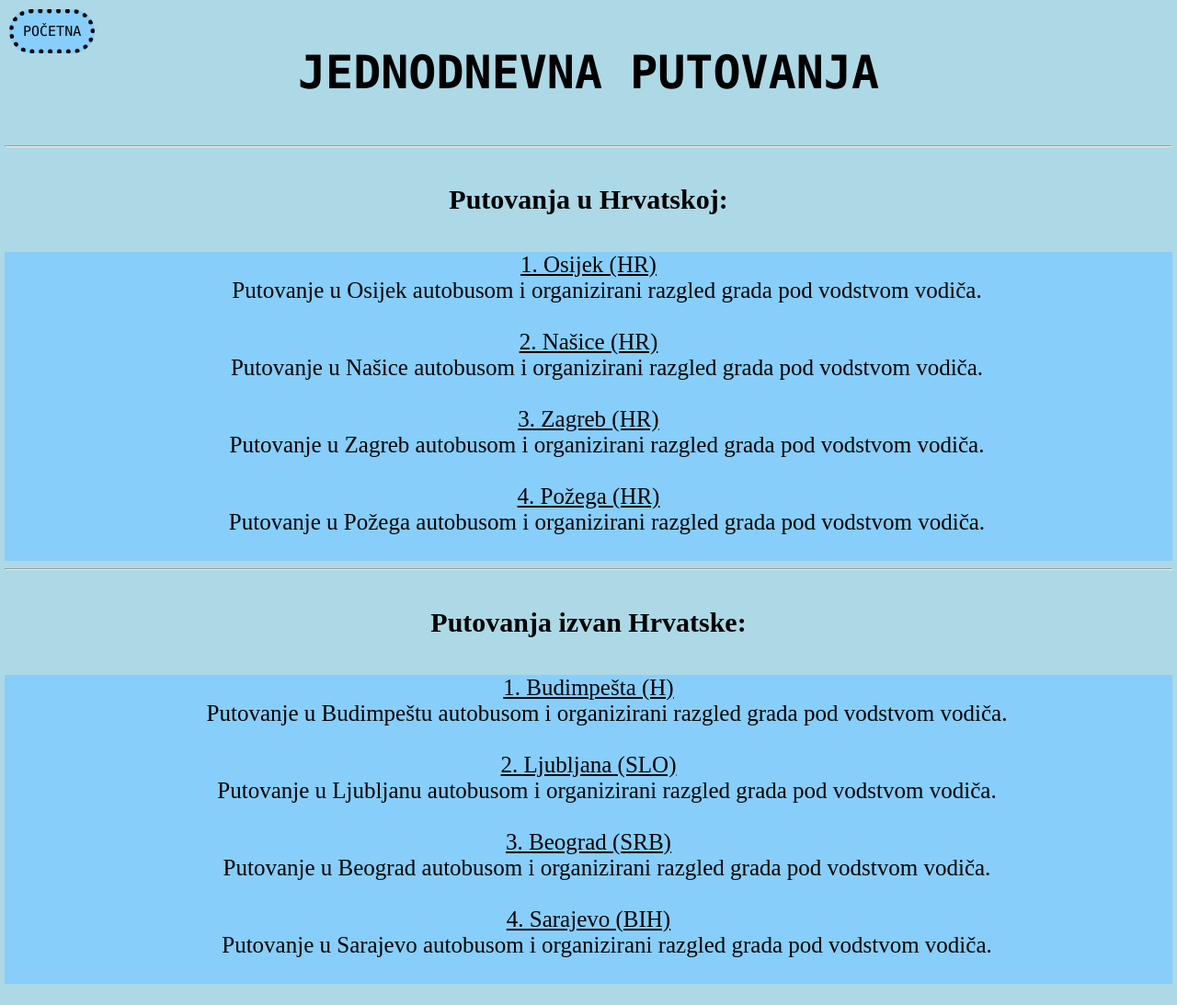
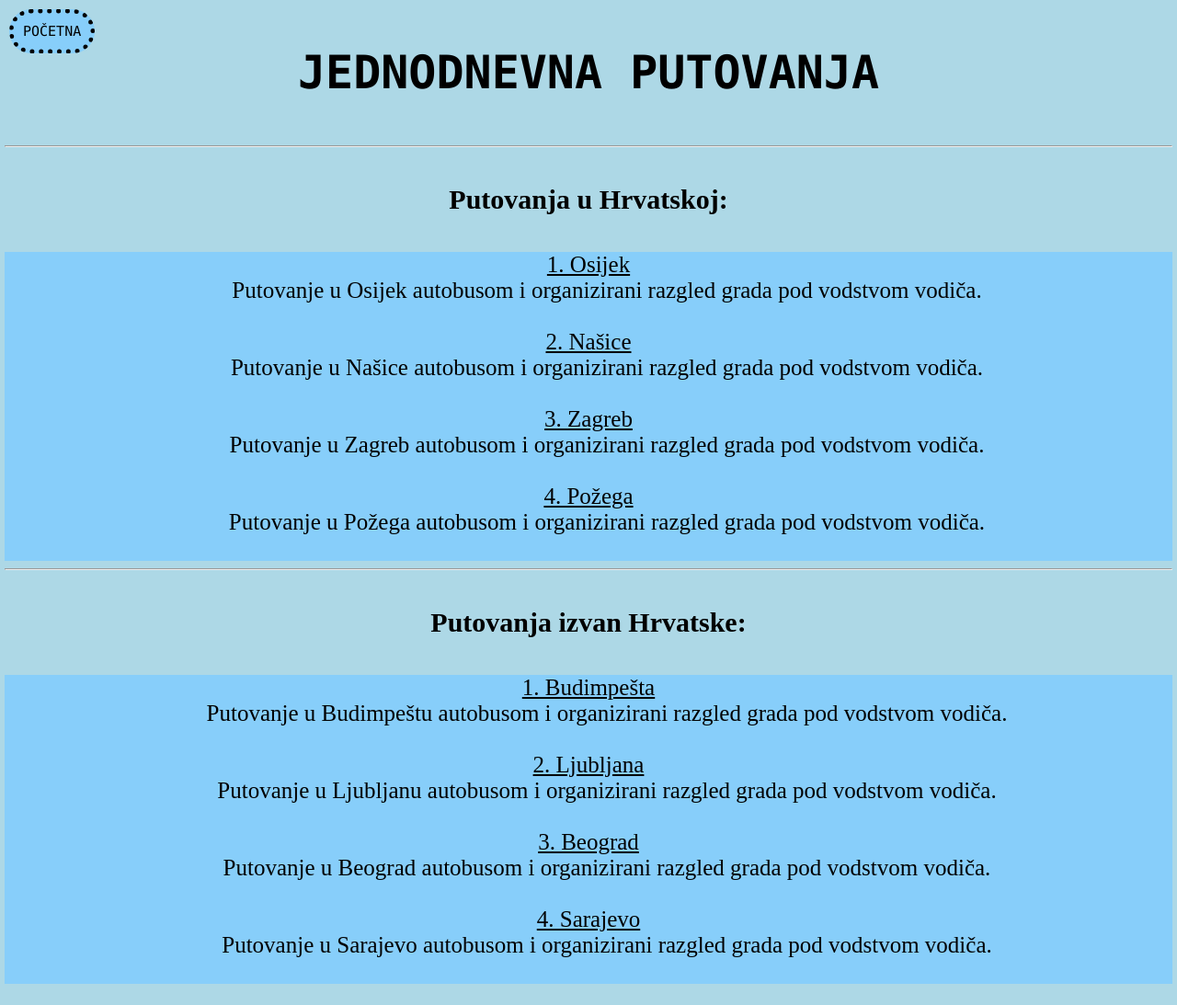
Before and after one commit to KBriski/projekt_osnove_DHTML, a plain HTML site: page 4_jednodnevna_putovanja.html in a window 1280 px wide. Shown: the whole page at 92% size. Drawn offline with Linux system fonts and the light colour scheme.

Commit message:
Update 4_jednodnevna_putovanja.html

```diff
--- a/4_jednodnevna_putovanja.html
+++ b/4_jednodnevna_putovanja.html
@@ -15,19 +15,19 @@
         <dl>
 
 
-            <dt> <ins>1. Osijek (HR)</ins> </dt>
+            <dt> <ins>1. Osijek</ins> </dt>
             <dd>Putovanje u Osijek autobusom i organizirani razgled grada pod vodstvom vodiča.</dd>
             <br>
 
-            <dt><ins>2. Našice (HR)</ins></dt>
+            <dt><ins>2. Našice</ins></dt>
             <dd>Putovanje u Našice autobusom i organizirani razgled grada pod vodstvom vodiča.</dd>
             <br>
 
-            <dt><ins>3. Zagreb (HR)</ins></dt>
+            <dt><ins>3. Zagreb</ins></dt>
             <dd>Putovanje u Zagreb autobusom i organizirani razgled grada pod vodstvom vodiča.</dd>
             <br>
 
-            <dt><ins>4. Požega (HR)</ins></dt>
+            <dt><ins>4. Požega</ins></dt>
             <dd>Putovanje u Požega autobusom i organizirani razgled grada pod vodstvom vodiča.</dd>
             <br>
          </dl>
@@ -36,19 +36,19 @@
 
         <h4> Putovanja izvan Hrvatske:</h4>
             <dl>
-                <dt><ins>1. Budimpešta (H)</ins></dt>
+                <dt><ins>1. Budimpešta</ins></dt>
                 <dd>Putovanje u Budimpeštu autobusom i organizirani razgled grada pod vodstvom vodiča.</dd>
                 <br>
 
-                <dt><ins>2. Ljubljana (SLO)</ins></dt>
+                <dt><ins>2. Ljubljana</ins></dt>
                 <dd>Putovanje u Ljubljanu autobusom i organizirani razgled grada pod vodstvom vodiča.</dd>
                 <br>
 
-                <dt><ins>3. Beograd (SRB)</ins></dt>
+                <dt><ins>3. Beograd</ins></dt>
                 <dd>Putovanje u Beograd autobusom i organizirani razgled grada pod vodstvom vodiča.</dd>
                 <br>
 
-                <dt><ins>4. Sarajevo (BIH)</ins></dt>
+                <dt><ins>4. Sarajevo</ins></dt>
                 <dd>Putovanje u Sarajevo autobusom i organizirani razgled grada pod vodstvom vodiča.</dd>
                 <br>
              </dl>
```
